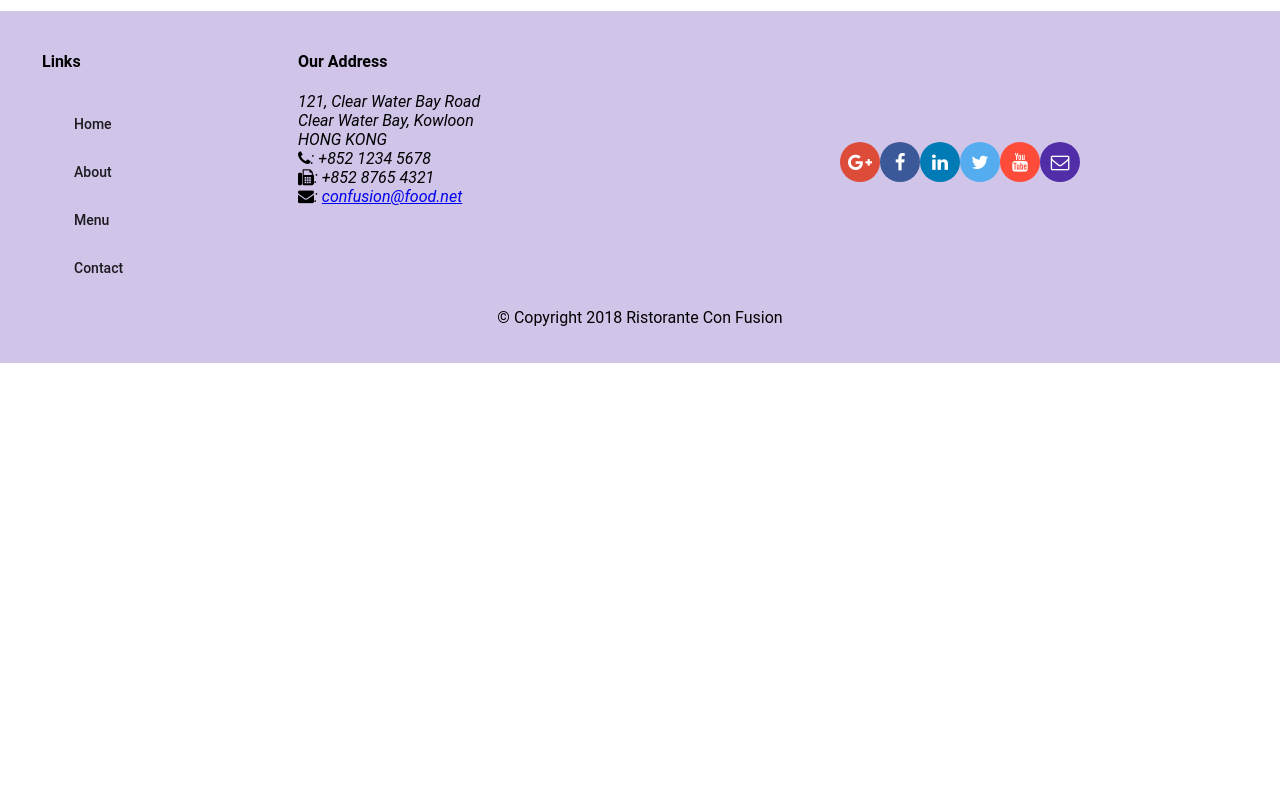
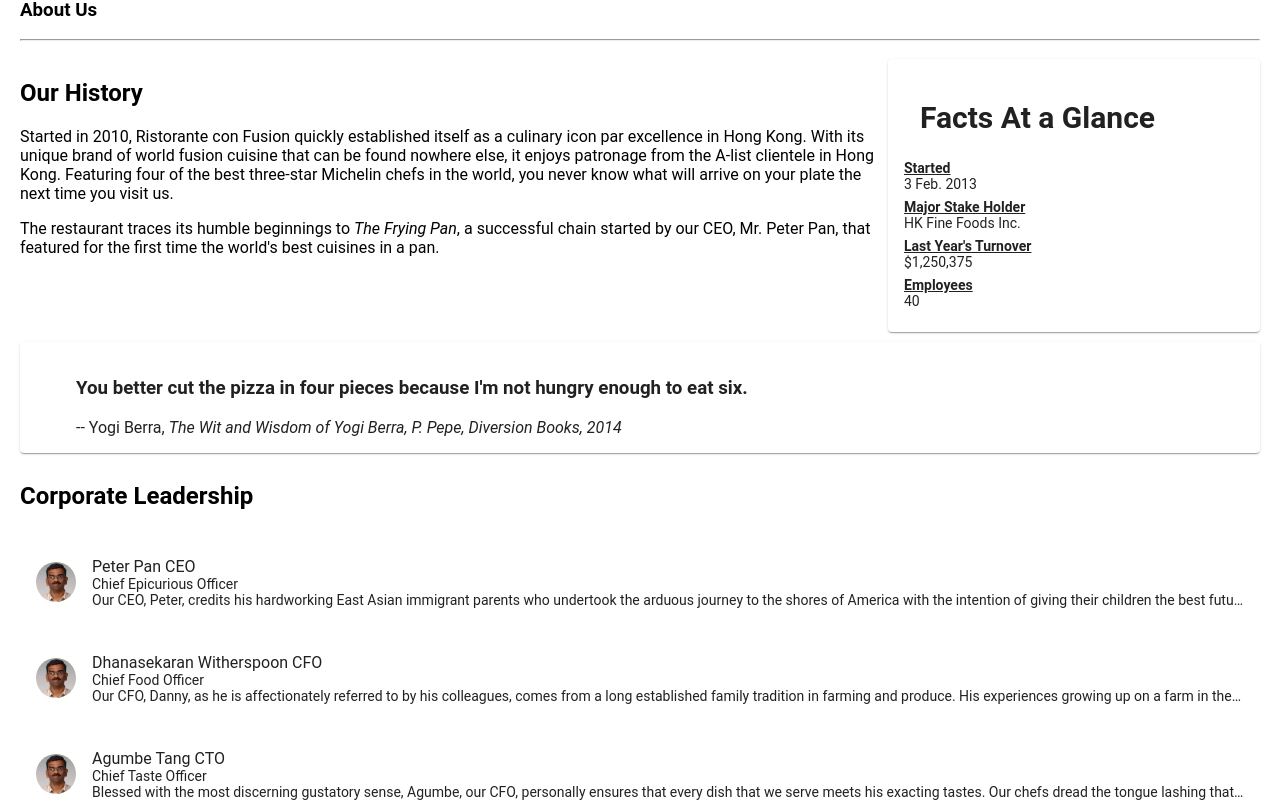
Before and after one commit to fadialsalti/angular-confusion, an Angular app: page /about in a window 1280 px wide. Shown: the part 379-1181 px from the top of the page. Before the commit the page ends 800 px from the top, so only its background shows below. Built offline with nearby package versions, Linux system fonts and the light colour scheme.

Commit message:
second assignment: leaders in about page and featured in home

```diff
--- a/src/app/about/about.component.html
+++ b/src/app/about/about.component.html
@@ -1,3 +1,69 @@
-<p>
-  about works!
-</p>
+<div class="container"
+  fxLayout="column"
+  fxLayoutGap="10px">
+
+  <div fxFlex>
+    <div>
+        <h3>About Us</h3>
+        <hr>
+    </div>
+  </div>
+
+  <div fxFlex>
+    <div fxLayout="column" fxLayout.gt-sm="row">
+      <div fxFlex="70">
+        <h2>Our History</h2>
+        <p>Started in 2010, Ristorante con Fusion quickly established itself as a culinary icon par excellence in Hong Kong. With its unique brand of world fusion cuisine that can be found nowhere else, it enjoys patronage from the A-list clientele in Hong Kong.  Featuring four of the best three-star Michelin chefs in the world, you never know what will arrive on your plate the next time you visit us.</p>
+        <p>The restaurant traces its humble beginnings to <em>The Frying Pan</em>, a successful chain started by our CEO, Mr. Peter Pan, that featured for the first time the world's best cuisines in a pan.</p>
+      </div>
+      <div fxFlex="30">
+        <mat-card>
+          <mat-card-header>
+            <mat-card-title>
+            <h2>Facts At a Glance</h2>
+            </mat-card-title>
+          </mat-card-header>
+          <mat-card-content>
+            <dl>
+              <dt>Started</dt>
+              <dd>3 Feb. 2013</dd>
+              <dt>Major Stake Holder</dt>
+              <dd>HK Fine Foods Inc.</dd>
+              <dt>Last Year's Turnover</dt>
+              <dd>$1,250,375</dd>
+              <dt>Employees</dt>
+              <dd>40</dd>
+            </dl>
+          </mat-card-content>
+        </mat-card>
+      </div>
+    </div>
+  </div>
+
+  <div fxFlex>
+    <mat-card>
+      <blockquote>
+        <h3>You better cut the pizza in four pieces because
+            I'm not hungry enough to eat six.</h3>
+        <footer>-- Yogi Berra,
+          <cite>The Wit and Wisdom of Yogi Berra,
+            P. Pepe, Diversion Books, 2014</cite>
+        </footer>
+      </blockquote>
+    </mat-card>
+  </div>
+
+
+  <div fxFlex>
+    <h2>Corporate Leadership</h2>
+    <mat-list *ngFor="let leader of leaders">
+      <mat-list-item>
+        <img matListAvatar src="{{leader.image}}" alt="{{leader.name}}"/>
+        <h3 matLine>{{ leader.name }} {{ leader.abbr }}</h3>
+        <p matLine>{{ leader.designation }} </p>
+        <p matLine>{{ leader.description }} </p>
+      </mat-list-item>
+
+    </mat-list>
+  </div>
+</div>
--- a/src/app/about/about.component.scss
+++ b/src/app/about/about.component.scss
@@ -0,0 +1,9 @@
+dt {
+    font-weight: bold;
+    text-decoration: underline;
+}
+
+dd {
+    margin: 0;
+    padding: 0 0 0.5em 0;
+}
--- a/src/app/about/about.component.ts
+++ b/src/app/about/about.component.ts
@@ -1,4 +1,6 @@
 import { Component, OnInit } from '@angular/core';
+import { Leader } from '../shared/leader';
+import { LeaderService } from '../services/leader.service';
 
 @Component({
   selector: 'app-about',
@@ -7,9 +9,12 @@
 })
 export class AboutComponent implements OnInit {
 
-  constructor() { }
+  leaders: Leader[];
+
+  constructor(private leaderService: LeaderService) { }
 
   ngOnInit() {
+    this.leaders = this.leaderService.getLeaders();
   }
 
 }
--- a/src/app/app.module.ts
+++ b/src/app/app.module.ts
@@ -20,6 +20,7 @@
 
 import { DishService } from './services/dish.service';
 import { PromotionService } from './services/promotion.service';
+import { LeaderService } from './services/leader.service';
 
 import { AppRoutingModule } from './app-routing/app-routing.module';
 
@@ -47,7 +48,9 @@
   ],
   providers: [
     DishService,
-    PromotionService],
+    PromotionService,
+    LeaderService
+  ],
   bootstrap: [AppComponent]
 })
 export class AppModule { }
--- a/src/app/home/home.component.html
+++ b/src/app/home/home.component.html
@@ -33,4 +33,18 @@
   </mat-card-content>
 </mat-card>
 
+<mat-card *ngIf="leader" fxFlex>
+  <mat-card-header>
+    <div mat-card-avatar></div>
+    <mat-card-title>
+      <h3>{{leader.name | uppercase}} {{leader.abbr}}</h3>
+    </mat-card-title>
+  </mat-card-header>
+  <img mat-card-image src={{leader.image}} alt={{leader.name}}>
+  <mat-card-content>
+    <p>{{leader.description}}
+    </p>
+  </mat-card-content>
+</mat-card>
+
 </div>
--- a/src/app/home/home.component.ts
+++ b/src/app/home/home.component.ts
@@ -3,6 +3,8 @@
 import { DishService } from '../services/dish.service';
 import { Promotion } from '../shared/promotion';
 import { PromotionService } from '../services/promotion.service';
+import { Leader } from '../shared/leader';
+import { LeaderService } from '../services/leader.service';
 
 @Component({
   selector: 'app-home',
@@ -13,13 +15,16 @@
 
   dish: Dish;
   promotion: Promotion;
+  leader: Leader;
 
   constructor(private dishService: DishService,
-    private promotionService: PromotionService) { }
+    private promotionService: PromotionService,
+    private leaderService: LeaderService) { }
 
   ngOnInit() {
     this.dish = this.dishService.getFeaturedDish();
     this.promotion = this.promotionService.getFeaturedPromotion();
+    this.leader = this.leaderService.getFeaturedLeader();
   }
 
 }
--- a/src/app/menu/menu.component.ts
+++ b/src/app/menu/menu.component.ts
@@ -1,6 +1,5 @@
 import { Component, OnInit } from '@angular/core';
 import { Dish } from '../shared/dish';
-//import { DISHES } from '../shared/dishes'
 import { DishService } from '../services/dish.service';
 
 @Component({
--- /dev/null
+++ b/src/app/services/leader.service.ts
@@ -0,0 +1,19 @@
+import { Injectable } from '@angular/core';
+import { Leader } from '../shared/leader';
+import { LEADERS } from '../shared/leaders';
+
+@Injectable({
+  providedIn: 'root'
+})
+export class LeaderService {
+
+  constructor() { }
+
+  getLeaders(): Leader[] {
+    return LEADERS;
+  }
+
+  getFeaturedLeader(): Leader {
+    return LEADERS.filter((leader) => (leader.featured))[0];
+  }
+}
--- /dev/null
+++ b/src/app/shared/leader.ts
@@ -0,0 +1,9 @@
+export class Leader {
+    id: string;
+    name: string;
+    image: string;
+    designation: string;
+    abbr: string;
+    featured: boolean;
+    description: string;
+}
--- /dev/null
+++ b/src/app/shared/leaders.ts
@@ -0,0 +1,44 @@
+import { Leader } from './leader';
+
+export const LEADERS: Leader[] = [
+    {
+        id: '0',
+        name: 'Peter Pan',
+        image: '/assets/images/alberto.png',
+        designation: 'Chief Epicurious Officer',
+        abbr: 'CEO',
+        featured: false,
+        // tslint:disable-next-line:max-line-length
+        description: 'Our CEO, Peter, credits his hardworking East Asian immigrant parents who undertook the arduous journey to the shores of America with the intention of giving their children the best future. His mother\'s wizardy in the kitchen whipping up the tastiest dishes with whatever is available inexpensively at the supermarket, was his first inspiration to create the fusion cuisines for which The Frying Pan became well known. He brings his zeal for fusion cuisines to this restaurant, pioneering cross-cultural culinary connections.'
+    },
+    {
+        id: '1',
+        name: 'Dhanasekaran Witherspoon',
+        image: '/assets/images/alberto.png',
+        designation: 'Chief Food Officer',
+        abbr: 'CFO',
+        featured: false,
+        // tslint:disable-next-line:max-line-length
+        description: 'Our CFO, Danny, as he is affectionately referred to by his colleagues, comes from a long established family tradition in farming and produce. His experiences growing up on a farm in the Australian outback gave him great appreciation for varieties of food sources. As he puts it in his own words, Everything that runs, wins, and everything that stays, pays!'
+    },
+    {
+        id: '2',
+        name: 'Agumbe Tang',
+        image: '/assets/images/alberto.png',
+        designation: 'Chief Taste Officer',
+        abbr: 'CTO',
+        featured: false,
+        // tslint:disable-next-line:max-line-length
+        description: 'Blessed with the most discerning gustatory sense, Agumbe, our CFO, personally ensures that every dish that we serve meets his exacting tastes. Our chefs dread the tongue lashing that ensues if their dish does not meet his exacting standards. He lives by his motto, You click only if you survive my lick.'
+    },
+    {
+        id: '3',
+        name: 'Alberto Somayya',
+        image: '/assets/images/alberto.png',
+        designation: 'Executive Chef',
+        abbr: 'EC',
+        featured: true,
+        // tslint:disable-next-line:max-line-length
+        description: 'Award winning three-star Michelin chef with wide International experience having worked closely with whos-who in the culinary world, he specializes in creating mouthwatering Indo-Italian fusion experiences. He says, Put together the cuisines from the two craziest cultures, and you get a winning hit! Amma Mia!'
+    }
+];
```
Also changed, not shown: 1 other file (tests, documents, lock files or other folders).
